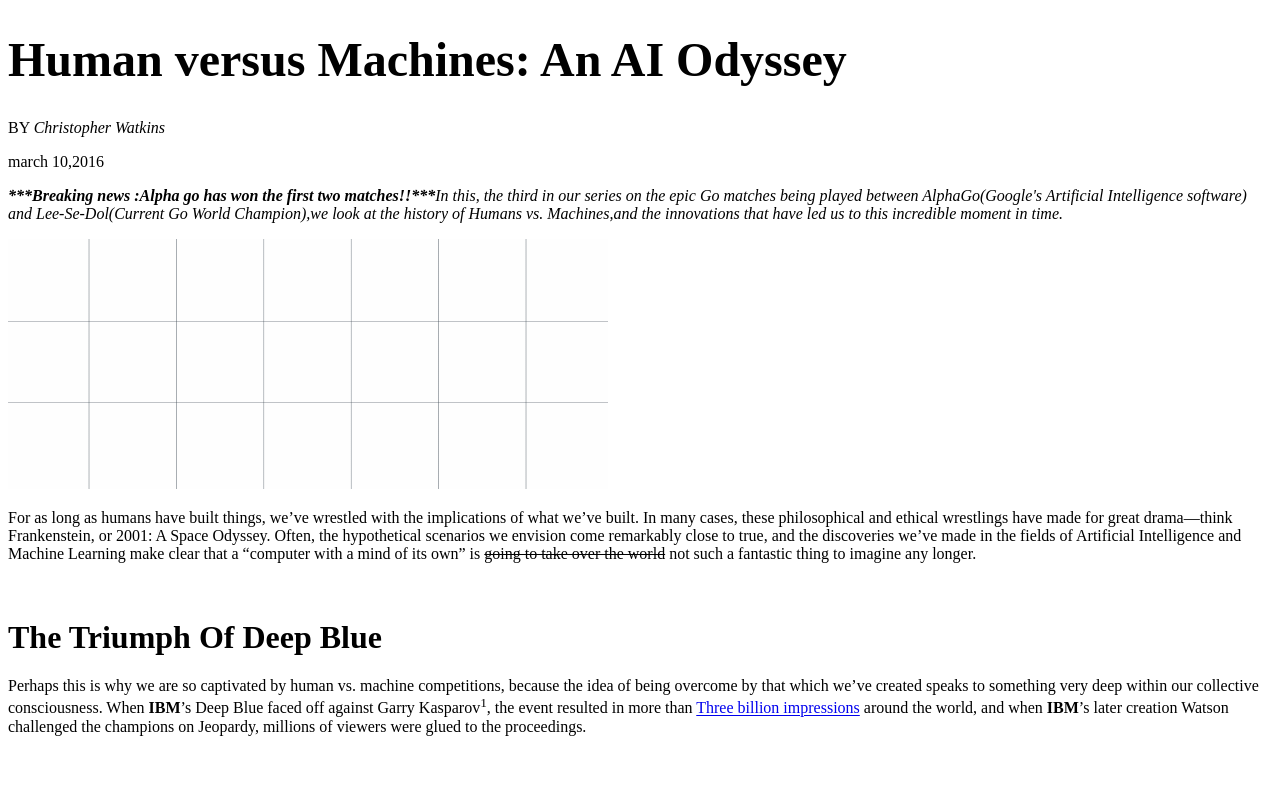
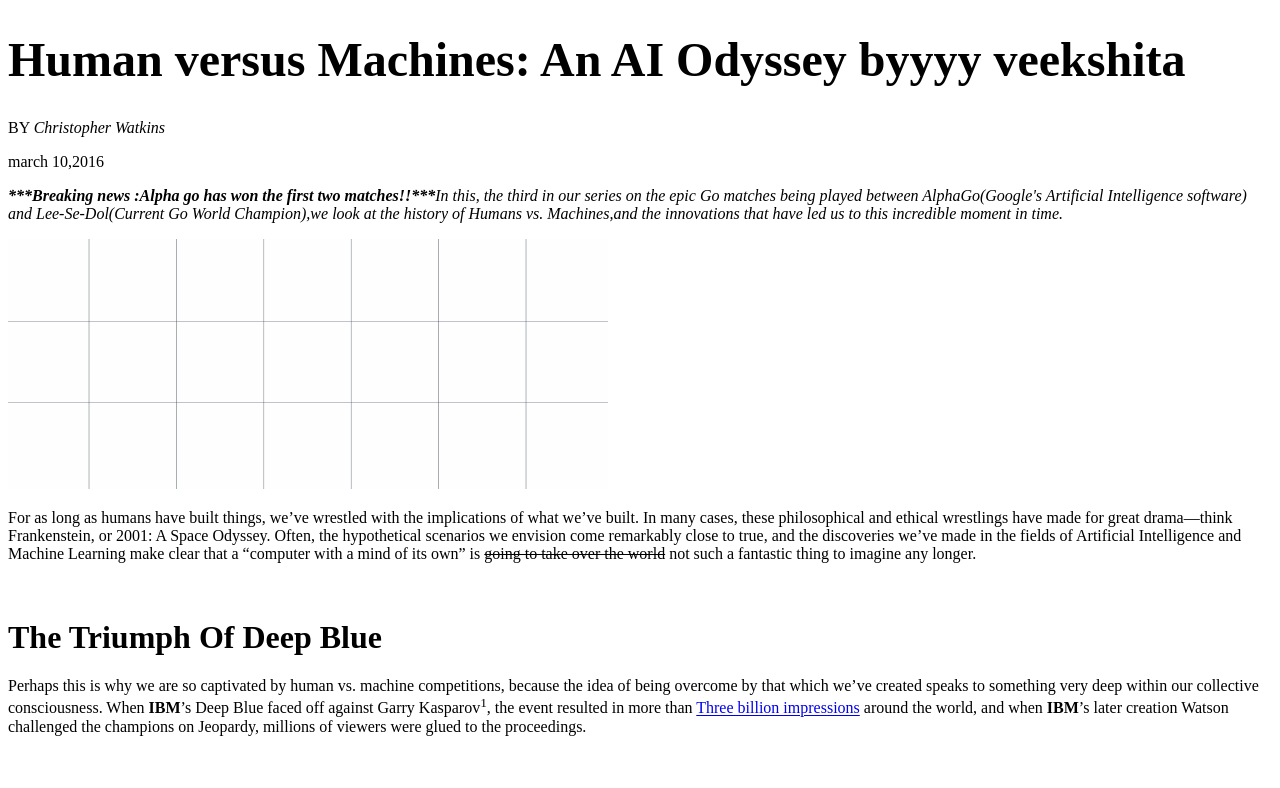
Before and after one commit to veekshita/project, a plain HTML site: page index.html in a window 1280 px wide. Shown: the top 788 px of the page. Drawn offline with Linux system fonts and the light colour scheme.

Commit message:
gyyguyvjh

```diff
--- a/index.html
+++ b/index.html
@@ -2,7 +2,7 @@
 <html>
 <meta http-equiv="content-type" content="text/html; charset=UTF-8">
 <head>
-	<h1 style="font-size:300%"><b>Human versus Machines: An AI Odyssey</b></h1>
+	<h1 style="font-size:300%"><b>Human versus Machines: An AI Odyssey byyyy veekshita</b></h1>
 </head>
 <body>
 <p>BY <i>Christopher Watkins</i></p>
```
